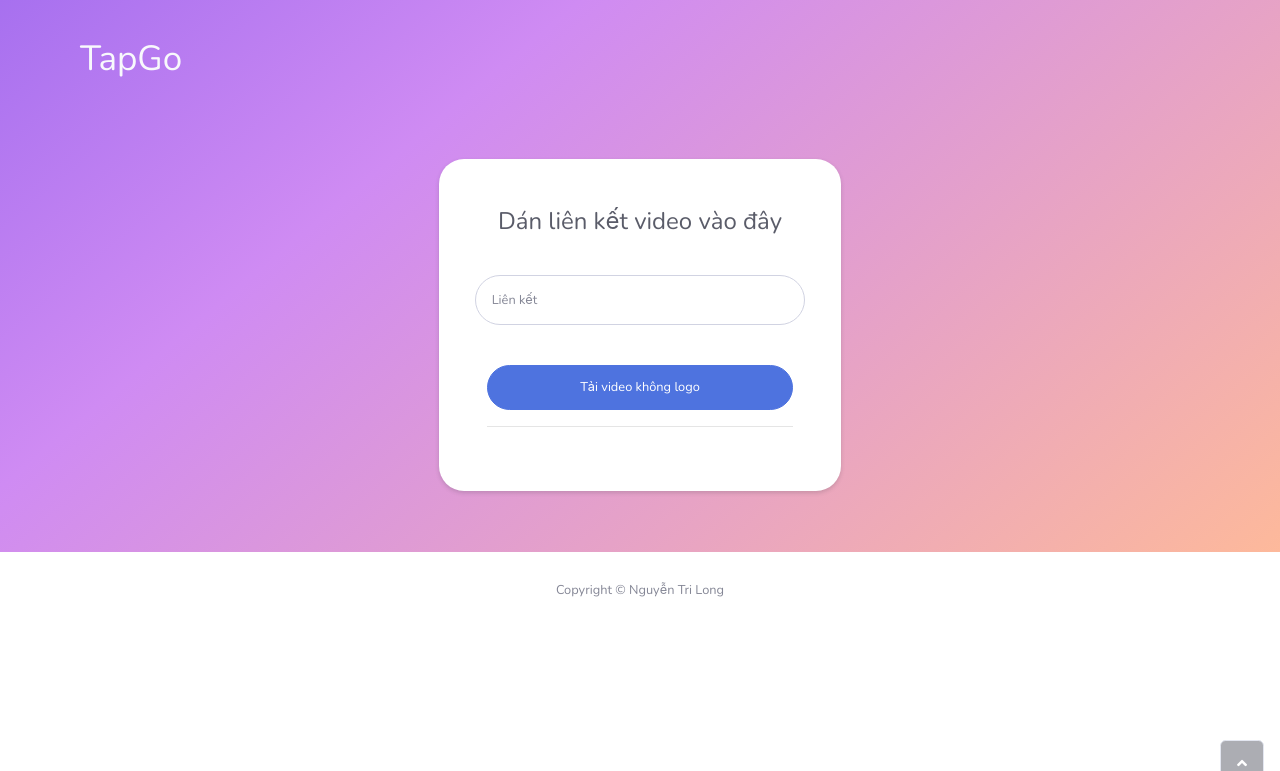
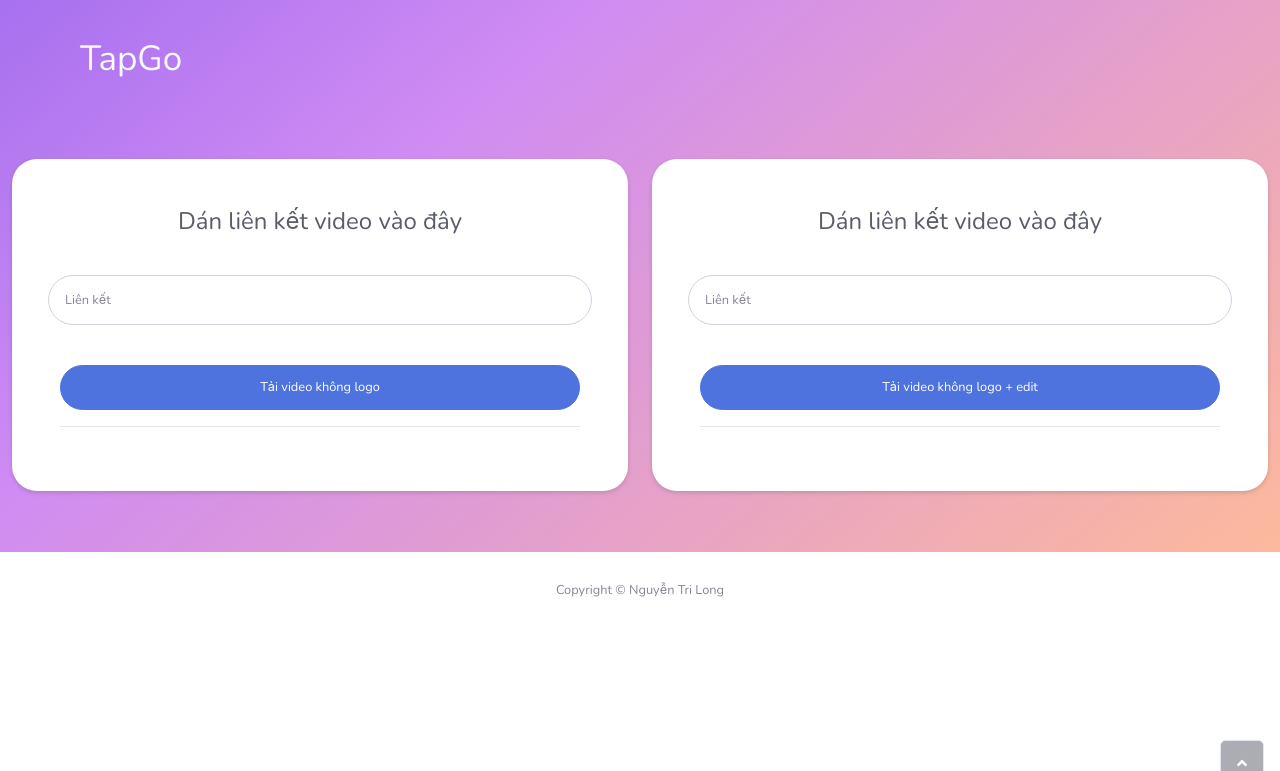
Before and after one commit to trilong0610/douyin_download, a Django app: page / in a window 1280 px wide. Shown: the top 771 px of the page. Run offline with Django 4.2, Linux system fonts and the light colour scheme; parts of the project's set-up code (start-up, migrations or seed data) failed here and were passed over; some libraries are stand-ins or nearby versions.

Commit message:
add download video no edit

```diff
--- a/douyin/templates/douyin/login.html
+++ b/douyin/templates/douyin/login.html
@@ -17,13 +17,13 @@
 <div class="container-fluid shadow-none" style="padding: 0 0;padding-bottom: 5px;">
     <!-- Start: row-form-login -->
     <div class="row d-flex justify-content-lg-center mb-3" style="margin: 0 auto;width: 100%;">
-        <div class="col-lg-4 col-sm-2 col-12 col-md-3"></div>
-        <div class="col-lg-4 col-12 col-sm-8 col-md-6">
-            <div class="shadow-sm p-5" style="border-radius: 25px;background: var(--white);margin: 40px 0;">
+        <!-- DIV Tải video chưa edit -->
+        <div class="col-lg-6 col-sm-12 col-12 col-md-6">
+            <div class=" shadow-sm p-5" style="border-radius: 25px;background: var(--white);margin: 40px 0;">
                 <div class="text-center">
                     <h4 class="text-dark mb-4" style="color: rgb(0,0,0);">Dán liên kết video vào đây</h4>
                 </div><!-- Start: form-login -->
-                <form method="post" action="{% url 'upload' %}" class="user" style="margin-top: 40px;">
+                <form method="post" action="{% url 'no_edit' %}" class="user" style="margin-top: 40px;">
                     {% csrf_token %}
                     <!-- Start: user -->
                     <div class="form-group row">
@@ -47,7 +47,41 @@
                 </form><!-- End: form-login -->
             </div>
         </div>
-        <div class="col-lg-4 col-sm-2 col-12 col-md-3"></div>
+        <!-- END DIV Tải video chưa edit -->
+
+        <!-- DIV Tải video đã edit -->
+        <div class="col-lg-6 col-sm-12 col-12 col-md-6">
+            <div class="shadow-sm p-5" style="border-radius: 25px;background: var(--white);margin: 40px 0;">
+                <div class="text-center">
+                    <h4 class="text-dark mb-4" style="color: rgb(0,0,0);">Dán liên kết video vào đây</h4>
+                </div><!-- Start: form-login -->
+                <form method="post" action="{% url 'upload' %}" class="user" style="margin-top: 40px;">
+                    {% csrf_token %}
+                    <!-- Start: user -->
+                    <div class="form-group row">
+                        <input name="url" id="loginUsername" class="form-control form-control-user" type="text"
+                            placeholder="Liên kết">
+                    </div><!-- End: user -->
+                    <!-- Start: btn-login -->
+                    <button class="btn btn-primary btn-block text-white btn-user" type="submit"
+                        style="margin-top: 40px;">
+                        Tải video không logo + edit
+                    </button><!-- End: btn-login -->
+                    {% if messages %}
+                    {% for message in messages %}
+                    <div class="alert alert-danger" role="alert" style="margin: 20px">
+                        {{ message }}
+                    </div>
+                    {% endfor %}
+                    {% endif %}
+
+                    <hr>
+                </form><!-- End: form-login -->
+            </div>
+
+        </div>
+        <!-- END DIV Tải video đã edit -->
+
     </div><!-- End: row-form-login -->
 </div>
 {% endblock %}
--- a/douyin/urls.py
+++ b/douyin/urls.py
@@ -24,5 +24,6 @@ app_name = 'douyin'
 urlpatterns = [
     path('admin/', admin.site.urls),
     path('', views.upload_url.as_view(), name='upload'),
+    path('no_edit/', views.getVideoNoEdit.as_view(), name='no_edit'),
 ]
 urlpatterns += static(settings.MEDIA_URL, document_root=settings.MEDIA_ROOT)
--- a/douyin/views.py
+++ b/douyin/views.py
@@ -39,6 +39,25 @@ class upload_url(View):
         return response
 
 
+class getVideoNoEdit(View):
+    def post(self, request):
+        # Lấy link tiktok
+        req_url = request.POST['url']
+        url = find_url(req_url)
+
+        # # Lấy link tải video từ api
+        json = get_info_video(url=url)
+
+        # # fill these variables with real values
+        filename = json['name_video']
+        filepath = json['path_video']
+        with open(filepath, 'rb') as fh:
+            response = HttpResponse(
+                fh.read(), content_type='application/adminupload')
+            response['Content-Disposition'] = "inline; filename=%s" % filename
+        return response
+
+
 def get_info_video(url):
     _res = requests.get('https://douyin.wtf/api?url=' + url)
 
@@ -52,7 +71,8 @@ def get_info_video(url):
 
     return {
         "path_video": path_video,
-        "video_author_id": _res.json()['video_author_id']
+        "video_author_id": _res.json()['video_author_id'],
+        "name_video": name_video
     }
 
 
@@ -63,10 +83,10 @@ def resize_video(info_video):
 #   x1,y2: Goc tren trai
 #   x2,y2: Goc duoi phai
 
-    x1 = clip.w * 0.015 // 1
-    y1 = clip.h * 0.015 // 1
-    x2 = clip.w - clip.w * 0.015 // 1
-    y2 = clip.h - clip.h * 0.015 // 1
+    x1 = clip.w * 0.01 // 1
+    y1 = clip.h * 0.01 // 1
+    x2 = clip.w - clip.w * 0.01 // 1
+    y2 = clip.h - clip.h * 0.01 // 1
 
     # Lật ngược video
     clip = clip.fx(vfx.mirror_x)
@@ -77,11 +97,12 @@ def resize_video(info_video):
     name_video = "%s_%s.mp4" % (
         info_video['video_author_id'], str(time.time()))
 
-    path_video = "%s/%s" % (MEDIA_ROOT, name_video)
+    path_video = "%s/cropped/%s" % (MEDIA_ROOT, name_video)
 
-    path_video_old = "%s/%s" % (MEDIA_ROOT, name_video)
 
-    clip.write_videofile(path_video)
+    clip.write_videofile(path_video, bitrate="4500k", audio_bitrate="256k")
+
+    clip.close()
 
     os.remove(info_video['path_video'])
 
```
Also changed, not shown: 1 other file.
